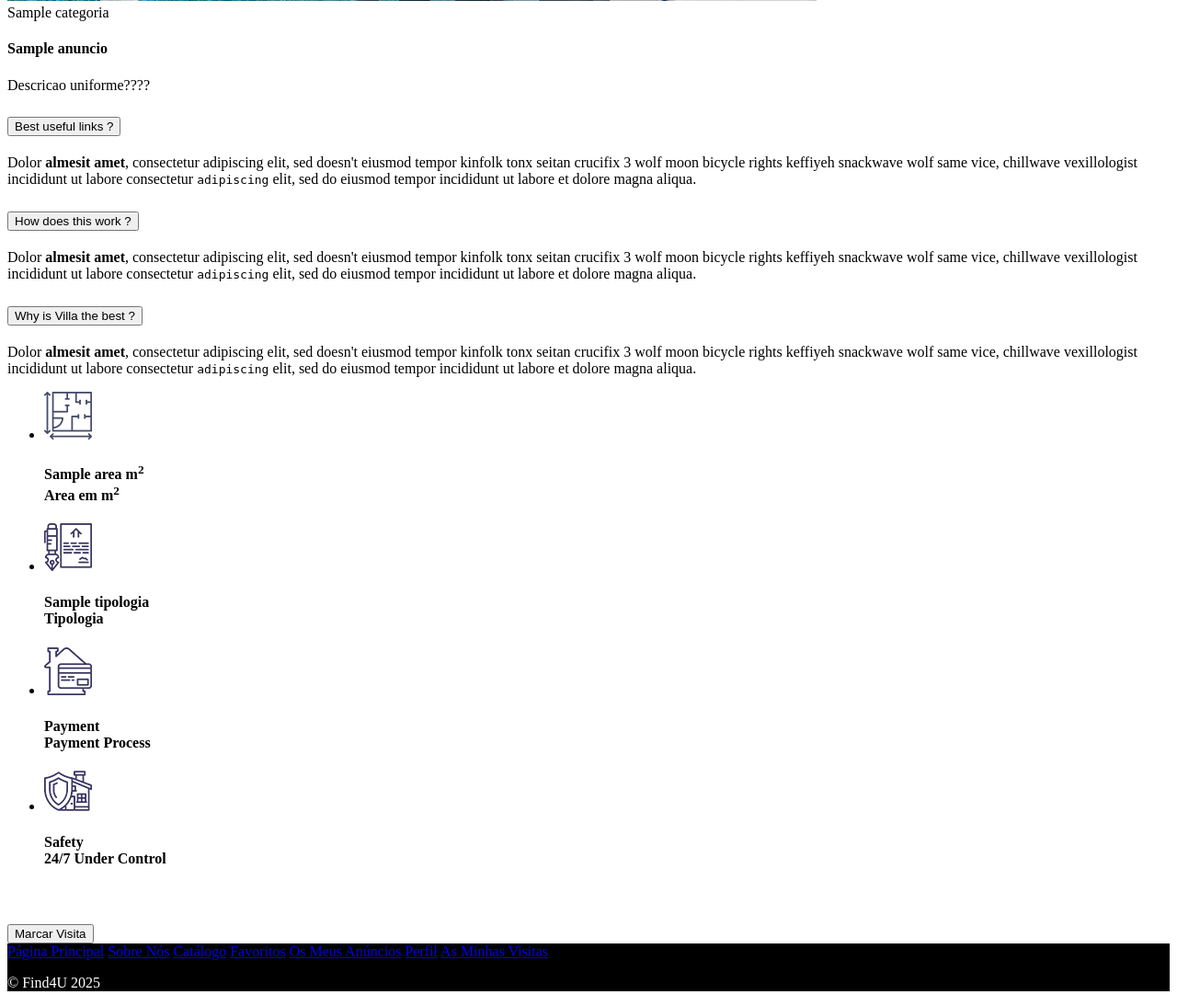
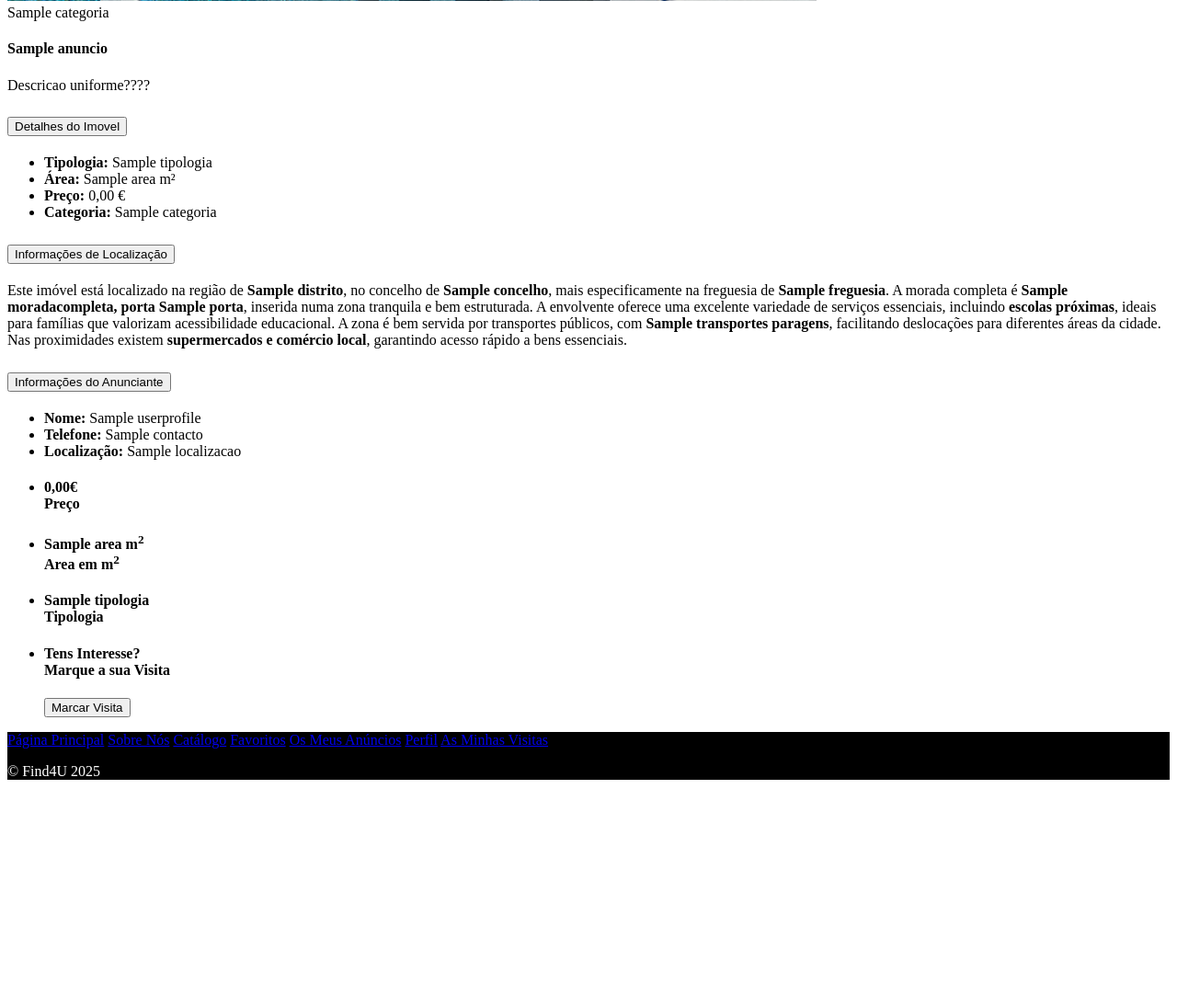
Before and after one commit to Bernardo359/Find4u, a Yii app: template frontend/views/catalogo/detalhes.php in a window 1280 px wide. Shown: the part 758-1852 px from the top of the page at 92% size. After the commit the page ends 1606 px from the top, so only its background shows below. Run offline with PHP 8.4 and a stand-in for Yii, Linux system fonts and the light colour scheme; the template is opened without the code that fills it: most values are stand-ins (such as "Sample title", 1, 10 or a date in 2020); data that the repository does not hold is empty; some libraries are stand-ins or nearby versions.

Commit message:
Detalhes Done

```diff
--- a/frontend/views/catalogo/detalhes.php
+++ b/frontend/views/catalogo/detalhes.php
@@ -5,7 +5,7 @@
 $this->title = 'Detalhes Imóvel';
 ?>
 
-<div class="page-heading header-text">
+<div class="page-heading header-text" style="padding-top: unset;">
   <div class="single-property section">
     <div class="container">
       <div class="row">
@@ -23,36 +23,63 @@ $this->title = 'Detalhes Imóvel';
             <div class="accordion-item">
               <h2 class="accordion-header" id="headingOne">
                 <button class="accordion-button" type="button" data-bs-toggle="collapse" data-bs-target="#collapseOne" aria-expanded="true" aria-controls="collapseOne">
-                  Best useful links ?
+                  Detalhes do Imovel
                 </button>
               </h2>
               <div id="collapseOne" class="accordion-collapse collapse show" aria-labelledby="headingOne" data-bs-parent="#accordionExample">
                 <div class="accordion-body">
-                  Dolor <strong>almesit amet</strong>, consectetur adipiscing elit, sed doesn't eiusmod tempor kinfolk tonx seitan crucifix 3 wolf moon bicycle rights keffiyeh snackwave wolf same vice, chillwave vexillologist incididunt ut labore consectetur <code>adipiscing</code> elit, sed do eiusmod tempor incididunt ut labore et dolore magna aliqua.
+                  <ul>
+                    <li><strong>Tipologia:</strong> <?= $anuncio->tipologia ?></li>
+                    <li><strong>Área:</strong> <?= $anuncio->area ?> m²</li>
+                    <li><strong>Preço:</strong> <?= number_format($anuncio->preco, 2, ',', '.') ?> €</li>
+                    <li><strong>Categoria:</strong> <?= $anuncio->categoria->nome ?></li>
+                  </ul>
                 </div>
               </div>
             </div>
             <div class="accordion-item">
               <h2 class="accordion-header" id="headingTwo">
                 <button class="accordion-button collapsed" type="button" data-bs-toggle="collapse" data-bs-target="#collapseTwo" aria-expanded="false" aria-controls="collapseTwo">
-                  How does this work ?
+                  Informações de Localização
                 </button>
               </h2>
               <div id="collapseTwo" class="accordion-collapse collapse" aria-labelledby="headingTwo" data-bs-parent="#accordionExample">
                 <div class="accordion-body">
-                  Dolor <strong>almesit amet</strong>, consectetur adipiscing elit, sed doesn't eiusmod tempor kinfolk tonx seitan crucifix 3 wolf moon bicycle rights keffiyeh snackwave wolf same vice, chillwave vexillologist incididunt ut labore consectetur <code>adipiscing</code> elit, sed do eiusmod tempor incididunt ut labore et dolore magna aliqua.
+                  Este imóvel está localizado na região de <strong><?= $anuncio->localizacao->distrito ?></strong>, no concelho de <strong><?= $anuncio->localizacao->concelho ?></strong>, mais especificamente na freguesia de <strong><?= $anuncio->localizacao->freguesia ?></strong>.
+                  A morada completa é <strong><?= $anuncio->localizacao->moradacompleta ?>, porta <?= $anuncio->localizacao->porta ?></strong>, inserida numa zona tranquila e bem estruturada.
+                  <?php if (!empty($anuncio->localizacao->escolas)): ?>
+                    A envolvente oferece uma excelente variedade de serviços essenciais,
+                    incluindo <strong>escolas próximas</strong>, ideais para famílias que valorizam acessibilidade educacional.
+                  <?php endif; ?>
+
+                  <?php if (!empty($anuncio->localizacao->transportes)): ?>
+                    A zona é bem servida por transportes públicos, com <strong><?= $anuncio->localizacao->transportes ?> paragens</strong>,
+                    facilitando deslocações para diferentes áreas da cidade.
+                  <?php endif; ?>
+
+                  <?php if (!empty($anuncio->localizacao->supermercados)): ?>
+                    Nas proximidades existem <strong>supermercados e comércio local</strong>,
+                    garantindo acesso rápido a bens essenciais.
+                  <?php endif; ?>
+
+
+
                 </div>
               </div>
             </div>
             <div class="accordion-item">
               <h2 class="accordion-header" id="headingThree">
                 <button class="accordion-button collapsed" type="button" data-bs-toggle="collapse" data-bs-target="#collapseThree" aria-expanded="false" aria-controls="collapseThree">
-                  Why is Villa the best ?
+                  Informações do Anunciante
                 </button>
               </h2>
               <div id="collapseThree" class="accordion-collapse collapse" aria-labelledby="headingThree" data-bs-parent="#accordionExample">
                 <div class="accordion-body">
-                  Dolor <strong>almesit amet</strong>, consectetur adipiscing elit, sed doesn't eiusmod tempor kinfolk tonx seitan crucifix 3 wolf moon bicycle rights keffiyeh snackwave wolf same vice, chillwave vexillologist incididunt ut labore consectetur <code>adipiscing</code> elit, sed do eiusmod tempor incididunt ut labore et dolore magna aliqua.
+                  <ul>
+                    <li><strong>Nome:</strong> <?= $anuncio->userprofile->nome ?></li>
+                    <li><strong>Telefone:</strong> <?= $anuncio->userprofile->contacto ?></li>
+                    <li><strong>Localização:</strong> <?= $anuncio->userprofile->localizacao ?></li>
+                  </ul>
                 </div>
               </div>
             </div>
@@ -62,26 +89,28 @@ $this->title = 'Detalhes Imóvel';
           <div class="info-table">
             <ul>
               <li>
-                <img src="../../web/template/img/info-icon-01.png" alt="" style="max-width: 52px;">
+                <i class="fa-solid fa-money-check-dollar fa-3x"></i>
+                <h4><?= number_format($anuncio->preco, 2, ',', '.') ?>€<br><span>Preço</span></h4>
+              </li>
+              <li>
+                <i class="fa-solid fa-clone fa-3x"></i>
                 <h4><?= $anuncio->area  ?> m<sup>2</sup><br><span>Area em m<sup>2</sup></span></h4>
               </li>
               <li>
-                <img src="../../web/template/img/info-icon-02.png" alt="" style="max-width: 52px;">
+                <i class="fa-solid fa-house-circle-exclamation fa-3x"></i>
                 <h4><?= $anuncio->tipologia ?><br><span>Tipologia</span></h4>
               </li>
               <li>
-                <img src="../../web/template/img/info-icon-03.png" alt="" style="max-width: 52px;">
-                <h4>Payment<br><span>Payment Process</span></h4>
-              </li>
-              <li>
-                <img src="../../web/template/img/info-icon-04.png" alt="" style="max-width: 52px;">
-                <h4>Safety<br><span>24/7 Under Control</span></h4>
+                <div class="main-button">
+                  <i class="fa-solid fa-eye fa-3x"></i>
+                  <h4>Tens Interesse?<br><span>Marque a sua Visita</span></h4>
+                  <button class="show-modal" id="openModalBtn" type="button">Marcar Visita</button>
+                </div>
               </li>
             </ul>
+
           </div>
-          <div class="main-button" style="padding-top: 40px;">
-            <button class="show-modal" id="openModalBtn" type="button">Marcar Visita</button>
-          </div>
+
         </div>
       </div>
 
@@ -106,34 +135,3 @@ $this->title = 'Detalhes Imóvel';
     <button class="close-btn" id="closeModalBtn" type="button">Fechar</button>
   </div>
 </div>
-
-
-
-<script>
-  document.addEventListener("DOMContentLoaded", function() {
-    const openModalBtn = document.getElementById("openModalBtn");
-    const closeModalBtn = document.getElementById("closeModalBtn");
-    const modalOverlay = document.getElementById("modalOverlay");
-
-    console.log("JS carregado:", openModalBtn, modalOverlay);
-
-    openModalBtn.addEventListener("click", function(e) {
-      e.preventDefault(); // evita qualquer comportamento default
-      modalOverlay.style.display = "flex";
-      console.log("Modal aberto");
-    });
-
-    closeModalBtn.addEventListener("click", function(e) {
-      e.preventDefault();
-      modalOverlay.style.display = "none";
-      console.log("Modal fechado");
-    });
-
-    modalOverlay.addEventListener("click", function(e) {
-      if (e.target === modalOverlay) {
-        modalOverlay.style.display = "none";
-        console.log("Modal fechado clicando fora");
-      }
-    });
-  });
-</script>
--- a/frontend/web/template/css/site.css
+++ b/frontend/web/template/css/site.css
@@ -314,6 +314,11 @@ a.desc:after {
     color: #B49D7E;
 }
 
+/*=====detalhes do produto*/
+.info-table i{
+    color: #253439;
+}
+
 
 @media (max-width: 768px) {
     .header {
--- a/frontend/web/template/js/modal.js
+++ b/frontend/web/template/js/modal.js
@@ -11,10 +11,12 @@ document.addEventListener("DOMContentLoaded", function () {
     // Abrir modal
     openModalBtn.onclick = () => {
         modalOverlay.style.display = "flex";
+        document.querySelector(".custom-modal").classList.add("active");
     };
 
     // Fechar modal
     closeModalBtn.onclick = () => {
+        document.querySelector(".custom-modal").classList.remove("active");
         modalOverlay.style.display = "none";
     };
 
```
Also changed, not shown: frontend/web/template/css/modal.css (+29 -5 lines), frontend/web/template/css/templatemo-villa-agency.css (+7 -2 lines).
